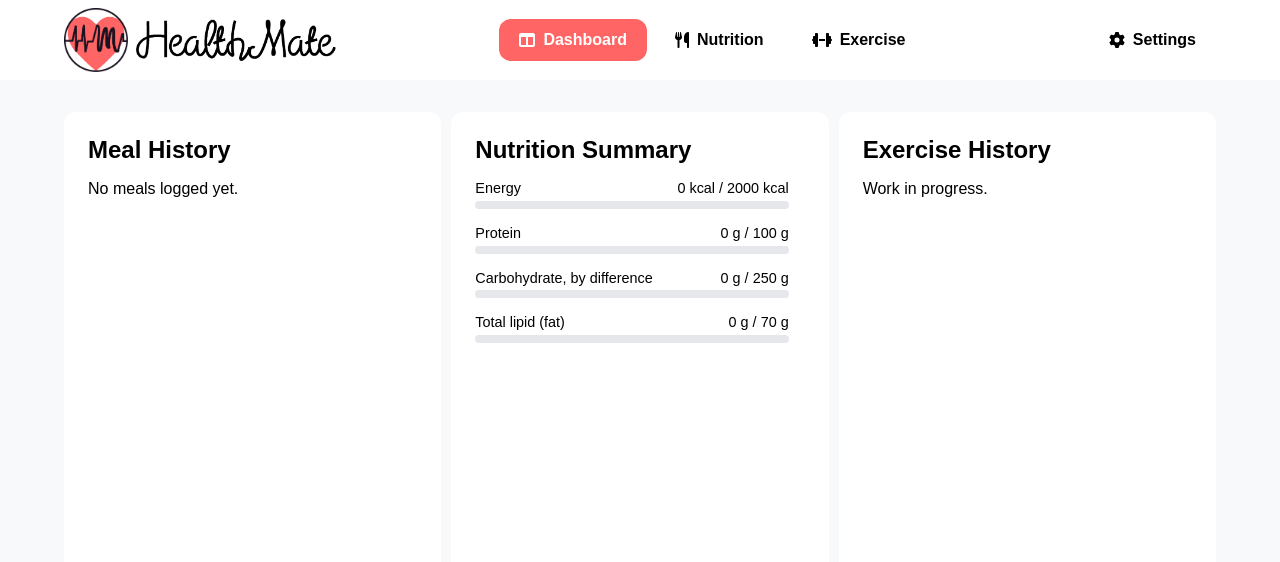
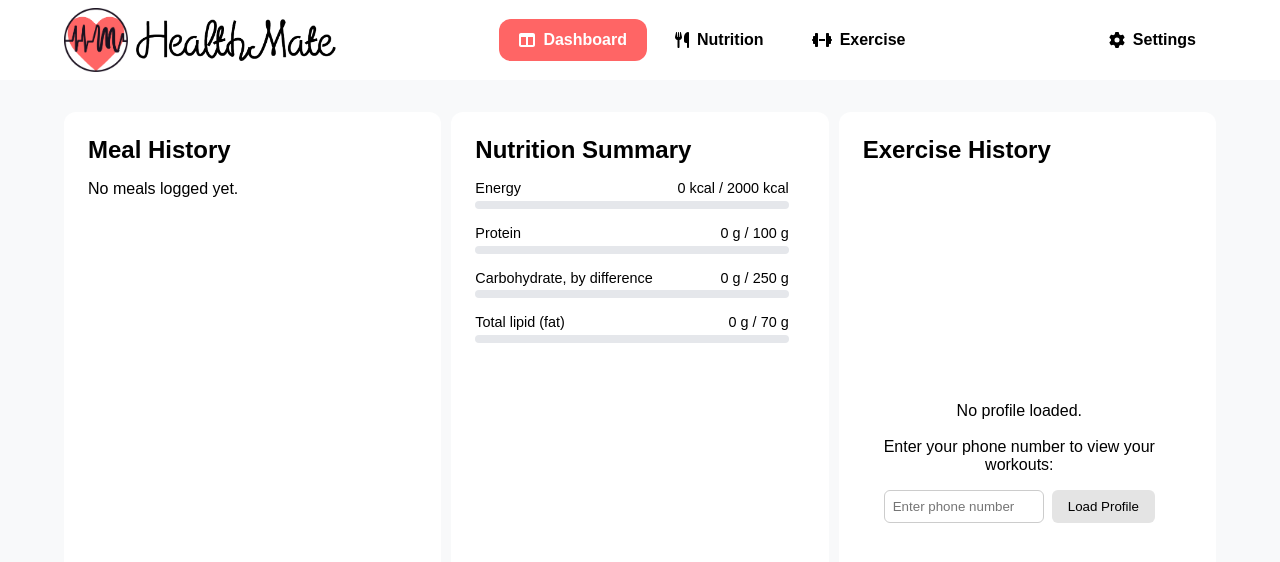
Before and after one commit to CMPT-276-SUMMER-2025/final-project-22-vines, a React (Create React App) app in the folder frontend/: page / in a window 1280 px wide. Shown: the top 562 px of the page. Built offline with nearby package versions, Linux system fonts and the light colour scheme.

Commit message:
Setup exercise history card on dashboard

```diff
--- a/frontend/src/components/CreateProfile.jsx
+++ b/frontend/src/components/CreateProfile.jsx
@@ -1,4 +1,5 @@
 import React, { useState } from 'react';
+import { useUser } from '../contexts/UserContext';
 
 /**
  * CreateProfile Component
@@ -9,8 +10,9 @@ import React, { useState } from 'react';
  * @param {Function} onProfileCreated - Callback function after successful profile creation
  */
 function CreateProfile({ onProfileCreated }) {
-  const [phone, setPhone] = useState('');
+  const [phone, setPhoneInput] = useState('');
   const [message, setMessage] = useState('');
+  const {setPhone} = useUser();
 
   /**
    * Handles form submission:
@@ -40,6 +42,8 @@ function CreateProfile({ onProfileCreated }) {
       localStorage.setItem('phone', data.id);
       setMessage(`✅ Profile loaded: ${data.id}`);
 
+      setPhone(data.id);
+
       // Call parent callback
       if (onProfileCreated) {
         onProfileCreated(data.id);
@@ -60,9 +64,7 @@ function CreateProfile({ onProfileCreated }) {
             type="tel"
             required
             value={phone}
-            onChange={(e) =>
-              setPhone(e.target.value.replace(/\D/g, '')) // Remove non-digits
-            }
+            onChange={(e) => setPhoneInput(e.target.value.replace(/\D/g, ''))} // Remove non-digits
             placeholder="Enter phone number"
           />
         </label>
--- a/frontend/src/components/FoodLogger.jsx
+++ b/frontend/src/components/FoodLogger.jsx
@@ -16,6 +16,8 @@ export default function FoodLogger() {
   const { trackedNutrients, goals, TARGET_NUTRIENTS } = useTrackedGoals();
   const [activeTab, setActiveTab] = useState('summary');
   const [nutrients, setNutrients] = useState(null);
+  const [loading, setLoading] = useState(false);
+
 
   // Food entry box
   const [tempValues, setTempValues] = useState(['']);
@@ -135,12 +137,16 @@ export default function FoodLogger() {
    Sends the meal to the backend for analysis and updates state with the results.
    */
   const handleAnalyze = async () => {
+    if (loading) return; // Prevent multiple rapid clicks
+
     const combinedInput = formFields.map(f => f.food.trim()).filter(Boolean).join(', ');
     if (!combinedInput) return alert("Please enter some foods.");
 
+    try {
+      setLoading(true);
+
       await analyzeMeal(combinedInput);
       const latest = await getLatestMeal();
-
       const totals = aggregateNutrients(latest.ingredients);
       setNutrients(totals);
 
@@ -149,7 +155,19 @@ export default function FoodLogger() {
         items: formFields.map(f => f.food.trim()).filter(Boolean),
         nutrients: totals
       });
+
+      // Clear input after successful log
+      setFormFieldsRaw([{ food: '' }], true);
+      setTempValues(['']);
+
+    } catch (error) {
+      console.error("Error analyzing meal:", error);
+      alert("Failed to analyze meal. Please try again.");
+    } finally {
+      setLoading(false);
+    }
   };
+
 
   return (
     <div className="logFood">
@@ -159,7 +177,9 @@ export default function FoodLogger() {
         <div className='foodEntryBox'>
             <div className="toolbar">
                 <div className="left-actions">
-                <button onClick={submit}><img src={enterIcon} alt="Submit" /> Submit</button>
+                <button onClick={submit} disabled={loading}>
+                  {loading ? 'Submitting...' : <><img src={enterIcon} alt="Submit" /> Submit</>}
+                </button>
                 <button onClick={addFields}><img src={addIcon} alt="Add" /></button>
                 <button onClick={undo}><img src={undoIcon} alt="Undo" /></button>
                 <button onClick={redo}><img src={redoIcon} alt="Redo" /></button>
--- /dev/null
+++ b/frontend/src/contexts/UserContext.js
@@ -0,0 +1,14 @@
+import { createContext, useContext, useState } from 'react';
+
+export const UserContext = createContext();
+
+export const useUser = () => useContext(UserContext);
+
+export function UserProvider({ children }) {
+  const [phone, setPhone] = useState(null);
+  return (
+    <UserContext.Provider value={{ phone, setPhone }}>
+      {children}
+    </UserContext.Provider>
+  );
+}
--- a/frontend/src/css/Dashboard.css
+++ b/frontend/src/css/Dashboard.css
@@ -12,6 +12,8 @@
 }
 
 .loggedMeals {
+  display: flex;
+  flex-direction: column;
   background: #fff;
   border-radius: 12px;
   padding: 1.5rem;
@@ -19,6 +21,12 @@
   max-width: 400px;
   max-height: 83vh;
   margin-right: 10px;
+}
+
+.loggedMealsContent {
+  flex: 1;
+  overflow-y: auto;
+  padding-right: 1rem;
 }
 
 .nutritionInfo {
@@ -35,7 +43,11 @@
   overflow-y: auto;
 }
 
+
+
 .trackedExercises {
+  display: flex;
+  flex-direction: column;
   background: #fff;
   border-radius: 12px;
   padding: 1.5rem;
@@ -45,6 +57,51 @@
   margin-left: 10px;
 }
 
+.trackedExercisesContent {
+  flex: 1;
+  overflow-y: auto;
+}
+
 .nutritionInfoContent {
+  flex: 1;
+  overflow-y: auto;
   padding-right: 1rem;
 }
+
+.trackedExercisesContent {
+  flex: 1;
+  overflow-y: auto;
+  padding-right: 1rem;
+  display: flex;
+  justify-content: center;
+  align-items: center;
+  min-height: 0;
+}
+
+.noProfilePrompt {
+  text-align: center;
+  max-width: 300px;
+}
+
+.phoneInputRow {
+  margin-top: 1rem;
+  display: flex;
+  gap: 0.5rem;
+  justify-content: center;
+}
+
+.phoneInputRow input {
+  padding: 0.5rem;
+  border: 1px solid #ccc;
+  border-radius: 6px;
+  width: 160px;
+}
+
+.phoneInputRow button {
+  padding: 0.5rem 1rem;
+  background-color: #e4e4e4;
+  color: black;
+  border: none;
+  border-radius: 6px;
+  cursor: pointer;
+}
--- a/frontend/src/css/LogExercise.css
+++ b/frontend/src/css/LogExercise.css
@@ -74,10 +74,13 @@
   overflow-y: auto;
 }
 
+.exerciseHistoryContainer h2 {
+  margin-bottom: 1rem;
+}
+
 .exerciseHistory {
   flex: 1;
   overflow-y: auto;
-  margin-top: 0.75rem;
   padding-right: 1rem;
 }
 
--- a/frontend/src/index.js
+++ b/frontend/src/index.js
@@ -8,17 +8,20 @@ import {BrowserRouter} from "react-router-dom";
 import App from './App.jsx'
 import { FoodLogProvider } from './contexts/FoodLogContext.jsx';
 import { TrackedGoalsProvider } from './contexts/TrackedGoalsContext';
+import { UserProvider } from './contexts/UserContext';
 
 createRoot(document.getElementById('root')).render(
   <StrictMode>
     <BrowserRouter>
-      <TrackedGoalsProvider>
-        <FoodLogProvider>
-          <App />
-        </FoodLogProvider>
-      </TrackedGoalsProvider>
+      <UserProvider>
+        <TrackedGoalsProvider>
+          <FoodLogProvider>
+            <App />
+          </FoodLogProvider>
+        </TrackedGoalsProvider>
+      </UserProvider>
     </BrowserRouter>
-  </StrictMode>,
+  </StrictMode>
 );
 
 // If you want to start measuring performance in your app, pass a function
--- a/frontend/src/pages/Dashboard.jsx
+++ b/frontend/src/pages/Dashboard.jsx
@@ -1,17 +1,24 @@
 import NavBar from '../components/NavBar'
+import { useState } from 'react';
 import { useFoodLog } from '../contexts/FoodLogContext';
 import { useTrackedGoals } from '../contexts/TrackedGoalsContext';
+import { useUser } from '../contexts/UserContext';
+import WorkoutHistory from '../components/WorkoutHistory';
 import "../css/Dashboard.css";
 
 function Dashboard() {
     const { foodLog, loggedNutrients } = useFoodLog();
     const { trackedNutrients, goals, TARGET_NUTRIENTS } = useTrackedGoals();
+    const { phone, setPhone } = useUser();
+    const [manualPhoneInput, setManualPhoneInput] = useState('');
+
     return (
         <>
             <NavBar/>
             <div className="dashboard">
                 <div className="loggedMeals">
                     <h2>Meal History</h2>
+                    <div className="loggedMealsContent">
                       {foodLog.length === 0 ? (
                       <p className="placeholder">No meals logged yet.</p>
                       ) : (
@@ -41,6 +48,7 @@ function Dashboard() {
 
                           </ul>
                       )}
+                    </div>
                 </div>
                 <div className="nutritionInfo">
                     <h2>Nutrition Summary</h2>
@@ -79,8 +87,28 @@ function Dashboard() {
                 </div>
                 <div className="trackedExercises">
                   <h2>Exercise History</h2>
-                    <p>Work in progress.</p>
+                  <div className="trackedExercisesContent">
+                    {!phone ? (
+                      <div className="noProfilePrompt">
+                        <p>No profile loaded.<br/> <br/>Enter your phone number to view your workouts:</p>
+                        <div className="phoneInputRow">
+                          <input
+                            type="text"
+                            placeholder="Enter phone number"
+                            value={manualPhoneInput}
+                            onChange={(e) => setManualPhoneInput(e.target.value)}
+                          />
+                          <button onClick={() => setPhone(manualPhoneInput)}>
+                            Load Profile
+                          </button>
                         </div>
+                      </div>
+                    ) : (
+                      <WorkoutHistory phone={phone} />
+                    )}
+                  </div>
+                </div>
+
             </div>
         </>
     )
```
Lines whose indentation alone changed are shown as unchanged.
